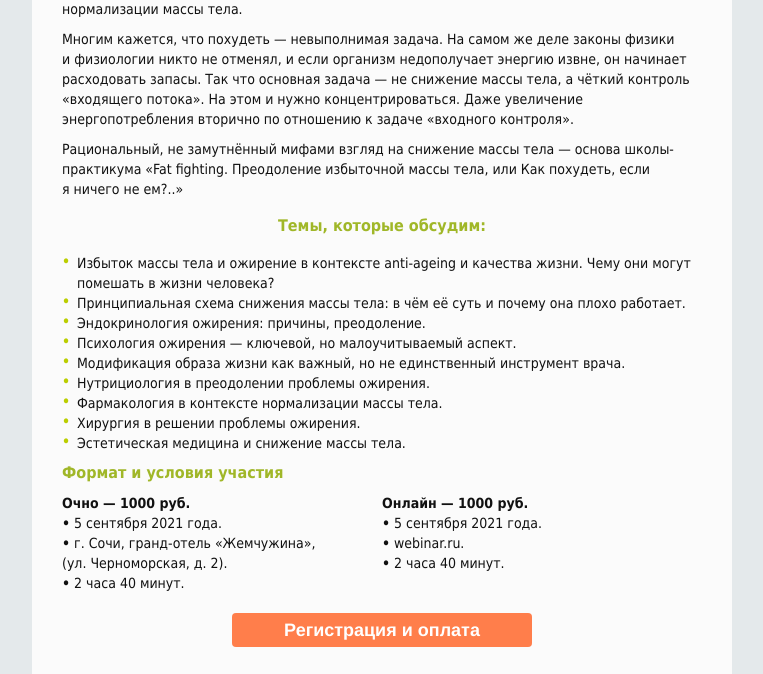
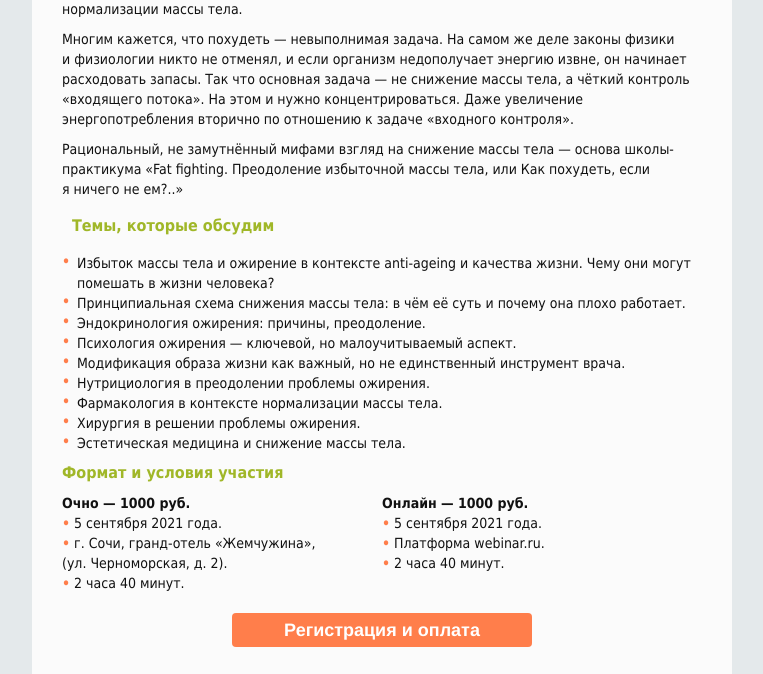
Before and after one commit to jklhjk/statusPraesens, a plain HTML site: page 12.08.21FatFighting_10101/index.html in a window 1280 px wide. Shown: the part 689-1363 px from the top of the page, without its empty margins (258-1021 px from the left). Drawn offline with Linux system fonts and the light colour scheme.

Commit message:
Update index.html

```diff
--- a/12.08.21FatFighting_10101/index.html
+++ b/12.08.21FatFighting_10101/index.html
@@ -250,9 +250,9 @@
                                                                             </td>
                                                                         </tr>
                                                                         <tr>
-                                                                            <td align="center" style="font-family: Tahoma, Arial, sans-serif;font-size:16px;color:#111111;line-height:24px; padding: 15px 10px;" valign="top" class="text_darkmode">
+                                                                            <td align="left" style="font-family: Tahoma, Arial, sans-serif;font-size:16px;color:#111111;line-height:24px; padding: 15px 10px;" valign="top" class="text_darkmode">
                                                                                 <span style="font-weight: bold;color: #a0b728;">
-                                                                                    Темы, которые обсудим:
+                                                                                    Темы, которые обсудим
                                                                                 </span>
                                                                             </td>
                                                                         </tr>
@@ -265,55 +265,55 @@
                                                                                 <![endif]-->
                                                                                 <table align="left" border="0" cellpadding="0" cellspacing="0" style="max-width:670px;" width="100%">
                                                                                     <tr>
-                                                                                        <td align="left" width="15" style="font-family: Tahoma, Arial, sans-serif;font-size:14px;color:#BBCE00;font-weight:bold;" valign="top">•</td>
+                                                                                        <td align="left" width="15" style="font-family: Tahoma, Arial, sans-serif;font-size:14px;color:#ff7e4b;font-weight:bold;" valign="top">•</td>
                                                                                         <td align="left" style="font-family: Tahoma, Arial, sans-serif;font-size:14px;color:#111111;line-height:20px;" valign="top">
                                                                                             Избыток массы тела и&nbsp;ожирение в&nbsp;контексте anti-ageing и&nbsp;качества жизни. Чему они могут помешать в&nbsp;жизни человека?
                                                                                         </td>
                                                                                     </tr>
                                                                                     <tr>
-                                                                                        <td align="left" width="15" style="font-family: Tahoma, Arial, sans-serif;font-size:14px;color:#BBCE00;font-weight:bold;" valign="top">•</td>
+                                                                                        <td align="left" width="15" style="font-family: Tahoma, Arial, sans-serif;font-size:14px;color:#ff7e4b;font-weight:bold;" valign="top">•</td>
                                                                                         <td align="left" style="font-family: Tahoma, Arial, sans-serif;font-size:14px;color:#111111;line-height:20px;" valign="top">
                                                                                             Принципиальная схема снижения массы тела: в&nbsp;чём её&nbsp;суть и&nbsp;почему она плохо работает.
                                                                                         </td>
                                                                                     </tr>
                                                                                     <tr>
-                                                                                        <td align="left" width="15" style="font-family: Tahoma, Arial, sans-serif;font-size:14px;color:#BBCE00;font-weight:bold;" valign="top">•</td>
+                                                                                        <td align="left" width="15" style="font-family: Tahoma, Arial, sans-serif;font-size:14px;color:#ff7e4b;font-weight:bold;" valign="top">•</td>
                                                                                         <td align="left" style="font-family: Tahoma, Arial, sans-serif;font-size:14px;color:#111111;line-height:20px;" valign="top">
                                                                                             Эндокринология ожирения: причины, преодоление.
                                                                                         </td>
                                                                                     </tr>
                                                                                     <tr>
-                                                                                        <td align="left" width="15" style="font-family: Tahoma, Arial, sans-serif;font-size:14px;color:#BBCE00;font-weight:bold;" valign="top">•</td>
+                                                                                        <td align="left" width="15" style="font-family: Tahoma, Arial, sans-serif;font-size:14px;color:#ff7e4b;font-weight:bold;" valign="top">•</td>
                                                                                         <td align="left" style="font-family: Tahoma, Arial, sans-serif;font-size:14px;color:#111111;line-height:20px;" valign="top">
                                                                                             Психология ожирения&nbsp;&mdash; ключевой, но&nbsp;малоучитываемый аспект.
                                                                                         </td>
                                                                                     </tr>
                                                                                     <tr>
-                                                                                        <td align="left" width="15" style="font-family: Tahoma, Arial, sans-serif;font-size:14px;color:#BBCE00;font-weight:bold;" valign="top">•</td>
+                                                                                        <td align="left" width="15" style="font-family: Tahoma, Arial, sans-serif;font-size:14px;color:#ff7e4b;font-weight:bold;" valign="top">•</td>
                                                                                         <td align="left" style="font-family: Tahoma, Arial, sans-serif;font-size:14px;color:#111111;line-height:20px;" valign="top">
                                                                                             Модификация образа жизни как важный, но&nbsp;не&nbsp;единственный инструмент врача.
                                                                                         </td>
                                                                                     </tr>
                                                                                     <tr>
-                                                                                        <td align="left" width="15" style="font-family: Tahoma, Arial, sans-serif;font-size:14px;color:#BBCE00;font-weight:bold;" valign="top">•</td>
+                                                                                        <td align="left" width="15" style="font-family: Tahoma, Arial, sans-serif;font-size:14px;color:#ff7e4b;font-weight:bold;" valign="top">•</td>
                                                                                         <td align="left" style="font-family: Tahoma, Arial, sans-serif;font-size:14px;color:#111111;line-height:20px;" valign="top">
                                                                                             Нутрициология в&nbsp;преодолении проблемы ожирения.
                                                                                         </td>
                                                                                     </tr>
                                                                                     <tr>
-                                                                                        <td align="left" width="15" style="font-family: Tahoma, Arial, sans-serif;font-size:14px;color:#BBCE00;font-weight:bold;" valign="top">•</td>
+                                                                                        <td align="left" width="15" style="font-family: Tahoma, Arial, sans-serif;font-size:14px;color:#ff7e4b;font-weight:bold;" valign="top">•</td>
                                                                                         <td align="left" style="font-family: Tahoma, Arial, sans-serif;font-size:14px;color:#111111;line-height:20px;" valign="top">
                                                                                             Фармакология в&nbsp;контексте нормализации массы тела.
                                                                                         </td>
                                                                                     </tr>
                                                                                     <tr>
-                                                                                        <td align="left" width="15" style="font-family: Tahoma, Arial, sans-serif;font-size:14px;color:#BBCE00;font-weight:bold;" valign="top">•</td>
+                                                                                        <td align="left" width="15" style="font-family: Tahoma, Arial, sans-serif;font-size:14px;color:#ff7e4b;font-weight:bold;" valign="top">•</td>
                                                                                         <td align="left" style="font-family: Tahoma, Arial, sans-serif;font-size:14px;color:#111111;line-height:20px;" valign="top">
                                                                                             Хирургия в&nbsp;решении проблемы ожирения.
                                                                                         </td>
                                                                                     </tr>
                                                                                     <tr>
-                                                                                        <td align="left" width="15" style="font-family: Tahoma, Arial, sans-serif;font-size:14px;color:#BBCE00;font-weight:bold;" valign="top">•</td>
+                                                                                        <td align="left" width="15" style="font-family: Tahoma, Arial, sans-serif;font-size:14px;color:#ff7e4b;font-weight:bold;" valign="top">•</td>
                                                                                         <td align="left" style="font-family: Tahoma, Arial, sans-serif;font-size:14px;color:#111111;line-height:20px;" valign="top">
                                                                                             Эстетическая медицина и&nbsp;снижение массы тела.
                                                                                         </td>
@@ -367,9 +367,9 @@
                                                                             <tr>
                                                                                 <td align="left" style="font-family: Tahoma, Arial, sans-serif;font-size:14px;color:#111111;line-height:20px;padding-bottom: 10px;" valign="top" class="text_darkmode">
                                                                                     <b>Очно&nbsp;&mdash; 1000&nbsp;руб.</b>
-                                                                                    <br><b>&bull;</b>	5&nbsp;сентября 2021&nbsp;года.
-                                                                                    <br><b>&bull;</b>	г.&nbsp;Сочи, гранд-отель &laquo;Жемчужина&raquo;, (ул.&nbsp;Черноморская, д.&nbsp;2).
-                                                                                    <br><b>&bull;</b>	2&nbsp;часа 40&nbsp;минут.
+                                                                                    <br><b style="color: #ff7e4b;">&bull;</b>	5&nbsp;сентября 2021&nbsp;года.
+                                                                                    <br><b style="color: #ff7e4b;">&bull;</b>	г.&nbsp;Сочи, гранд-отель &laquo;Жемчужина&raquo;, (ул.&nbsp;Черноморская, д.&nbsp;2).
+                                                                                    <br><b style="color: #ff7e4b;">&bull;</b>	2&nbsp;часа 40&nbsp;минут.
                                                                                 </td>
                                                                             </tr>
                                                                         </table>
@@ -383,9 +383,9 @@
                                                                             <tr>
                                                                                 <td align="left" style="font-family: Tahoma, Arial, sans-serif;font-size:14px;color:#111111;line-height:20px;padding-bottom: 10px;" valign="top" class="text_darkmode">
                                                                                     <b>Онлайн&nbsp;&mdash; 1000&nbsp;руб.</b>
-                                                                                    <br><b>&bull;</b>	5&nbsp;сентября 2021 года.
-                                                                                    <br><b>&bull;</b>	webinar.ru.
-                                                                                    <br><b>&bull;</b>	2&nbsp;часа 40&nbsp;минут.
+                                                                                    <br><b style="color: #ff7e4b;">&bull;</b>	5&nbsp;сентября 2021 года.
+                                                                                    <br><b style="color: #ff7e4b;">&bull;</b> Платформа	webinar.ru.
+                                                                                    <br><b style="color: #ff7e4b;">&bull;</b>	2&nbsp;часа 40&nbsp;минут.
                                                                                 </td>
                                                                             </tr>
                                                                         </table>
```
